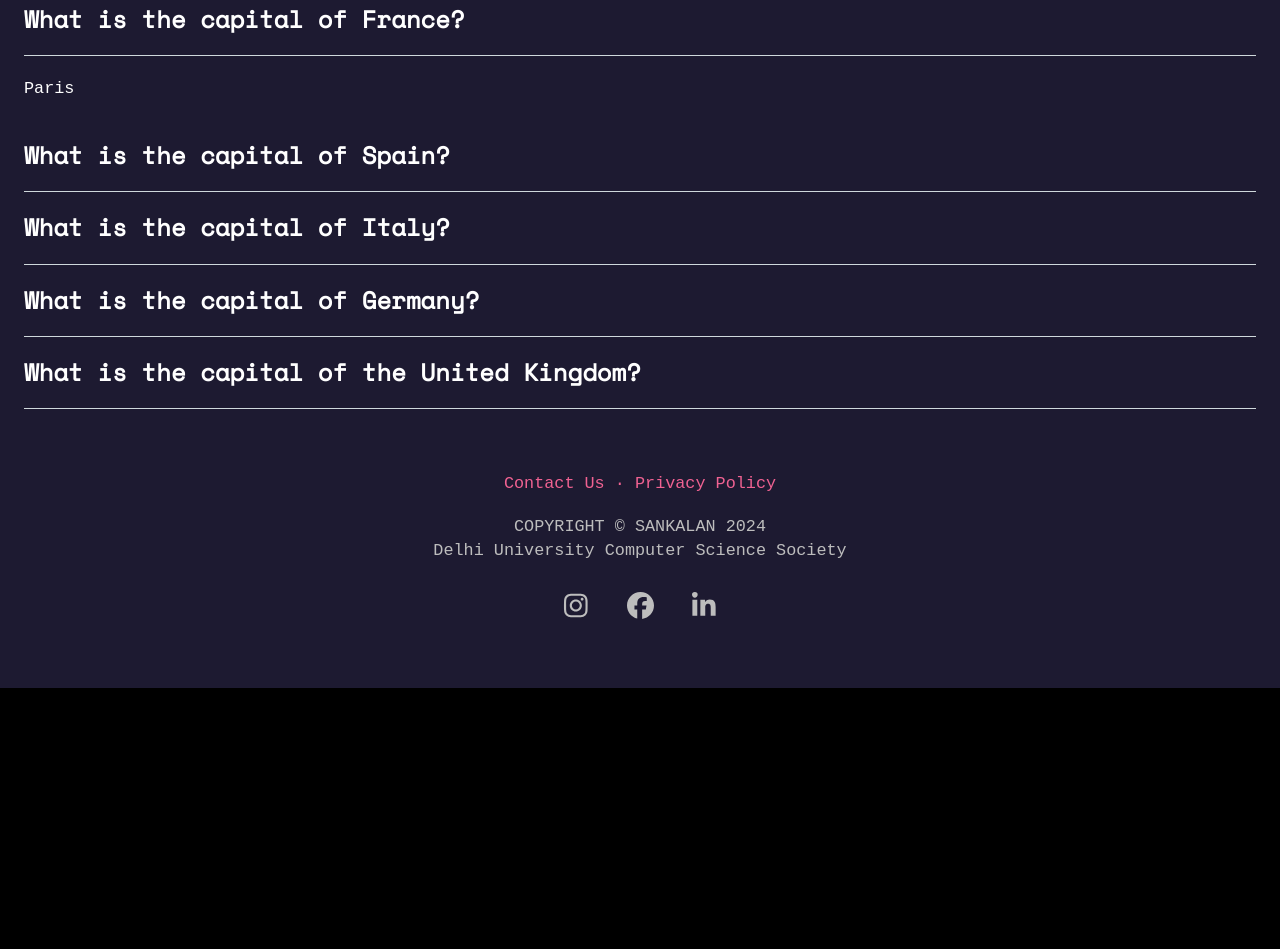
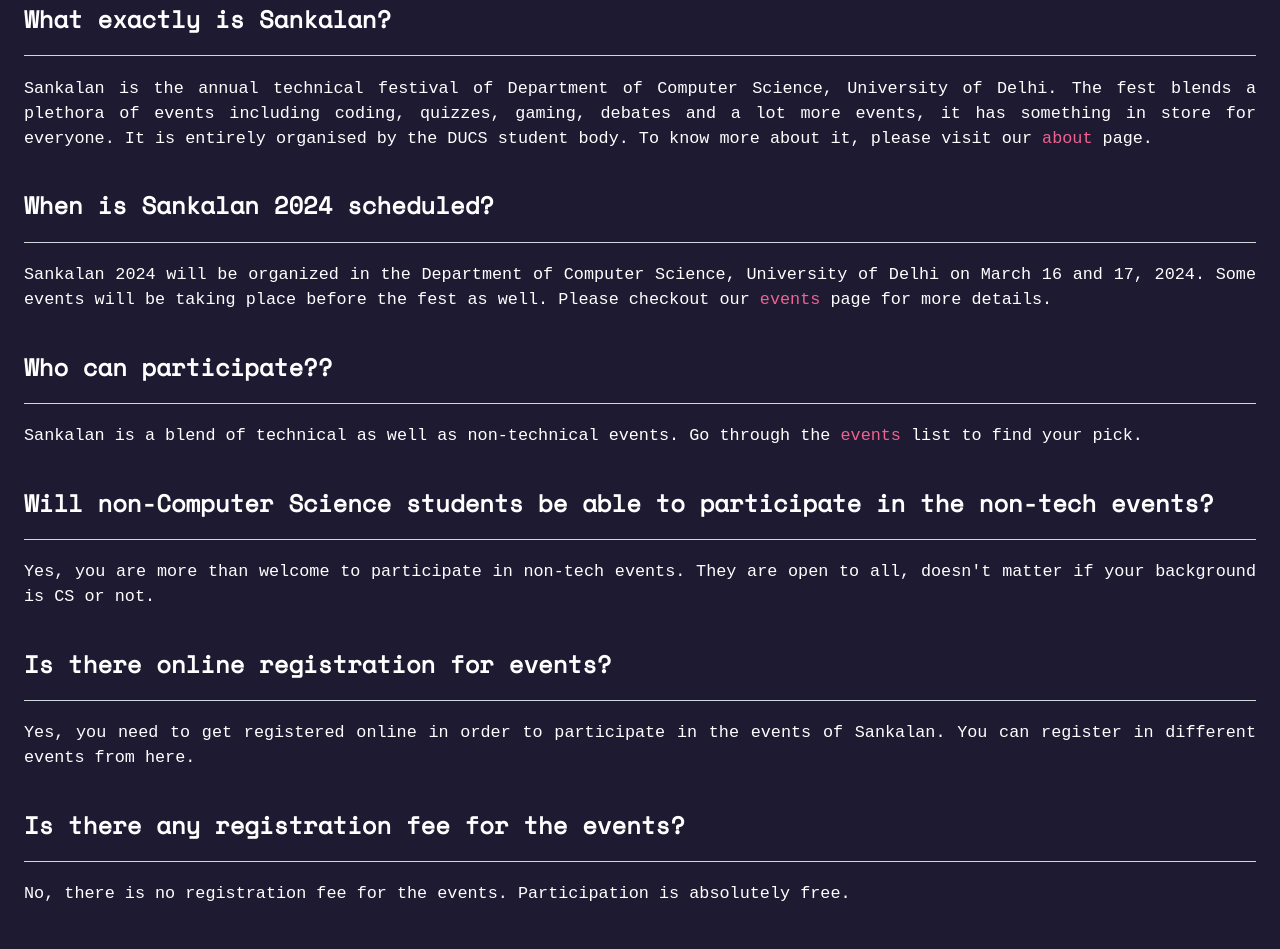
Before and after one commit to csdu/sankalan, a Next.js app: page /faq in a window 1280 px wide. Shown: the part 220-1169 px from the top of the page. Before the commit the page ends 908 px from the top, so only its background shows below. Built offline with nearby package versions, Linux system fonts and the light colour scheme; a web font is replaced by a local one.

Commit message:
update faqs

```diff
--- a/data/faq.json
+++ b/data/faq.json
@@ -1,18 +1,30 @@
 [
   {
-    "question": "What is the capital of France?",
-    "answer": "Paris"
+    "question": "What exactly is Sankalan?",
+    "answer": "Sankalan is the annual technical festival of Department of Computer Science, University of Delhi. The fest blends a plethora of events including coding, quizzes, gaming, debates and a lot more events, it has something in store for everyone. It is entirely organised by the DUCS student body. To know more about it, please visit our <a class=\"text-pink-300\" href=\"/about\">about</a> page."
   }, {
-    "question": "What is the capital of Spain?",
-    "answer": "Madrid"
+    "question": "When is Sankalan 2024 scheduled?",
+    "answer": "Sankalan 2024 will be organized in the Department of Computer Science, University of Delhi on March 16 and 17, 2024. Some events will be taking place before the fest as well. Please checkout our <a class=\"text-pink-300\" href=\"/events\">events</a> page for more details. "
   }, {
-    "question": "What is the capital of Italy?",
-    "answer": "Rome"
+    "question": "Who can participate??",
+    "answer": "Sankalan is a blend of technical as well as non-technical events. Go through the <a class=\"text-pink-300\" href=\"/events\">events</a> list to find your pick. "
   }, {
-    "question": "What is the capital of Germany?",
-    "answer": "Berlin"
+    "question": "Will non-Computer Science students be able to participate in the non-tech events?",
+    "answer": "Yes, you are more than welcome to participate in non-tech events. They are open to all, doesn't matter if your background is CS or not. "
   }, {
-    "question": "What is the capital of the United Kingdom?",
-    "answer": "London"
+    "question": "Is there online registration for events?",
+    "answer": "Yes, you need to get registered online in order to participate in the events of Sankalan. You can register in different events from here. "
+  }, {
+    "question": "Is there any registration fee for the events?",
+    "answer": "No, there is no registration fee for the events. Participation is absolutely free. "
+  }, {
+    "question": "What are the prizes for the winners?",
+    "answer": "The winners of the events will be awarded with exciting prizes. The details of the prizes will be updated soon. "
+  },  {
+    "question": "How should I reach Department of Computer Science?",
+    "answer": "If you're coming from distance, reaching GTB Nagar Metro Station or Vishwavidyalaya Metro Station and then taking an e-rickshaw might be a good option for you. If you've trouble finding the venue location, you may look for following landmarks: Daulat Ram College, Shri Ram College or Faculty of Mathematical Sciences/Social Sciences."
+  }, {
+    "question": "I have a question that was not answered here. What do I do?",
+    "answer": "You can get in touch with the Sankalan team using the details on our <a class=\"text-pink-300\" href=\"/contact\">Contact Us</a> page."
   }
 ]
--- a/pages/faq/index.js
+++ b/pages/faq/index.js
@@ -16,10 +16,6 @@
     faq
   } = data;
 
-  const [open, setOpen] = React.useState(1);
-
-  const handleOpen = (value) => setOpen(open === value ? 0 : value);
-
   return (
     <PageLayout>
       <Head>
@@ -31,12 +27,14 @@
         {
           faq && faq.map((faq, index) => {
             return (
-              <Accordion key={index} open={open === index + 1}>
-                <AccordionHeader className='text-white hover:text-pink-300 font-[spacemono]' onClick={() => handleOpen(index + 1)}>
+              <Accordion key={index} open={true}>
+                <AccordionHeader className='text-white hover:text-pink-300 font-[spacemono]'>
                   <h2>{faq.question}</h2>
                 </AccordionHeader>
-                <AccordionBody className='text-white text-justify font-[monospace]'>
-                  <p>{faq.answer}</p>
+                <AccordionBody className='text-white text-justify font-[monospace] faq'>
+                  <p dangerouslySetInnerHTML={{
+                    __html: faq.answer
+                  }}></p>
                 </AccordionBody>
               </Accordion>
             )
--- a/styles/landing.css
+++ b/styles/landing.css
@@ -824,3 +824,8 @@
   background-color: theme('colors.pink.300');
   color: theme('colors.gray.900');
 }
+
+.faq > p > a {
+  color: theme('colors.pink.300');
+  font-weight: 400;
+}
```
